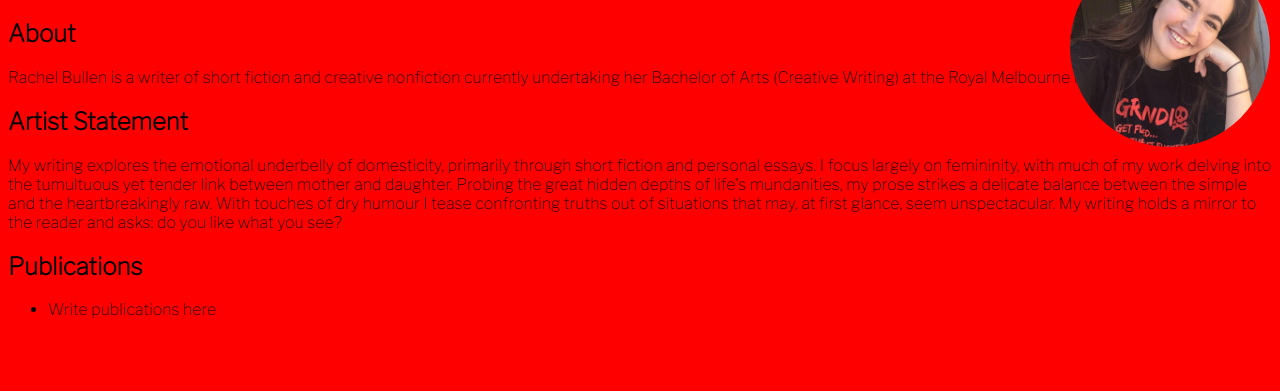
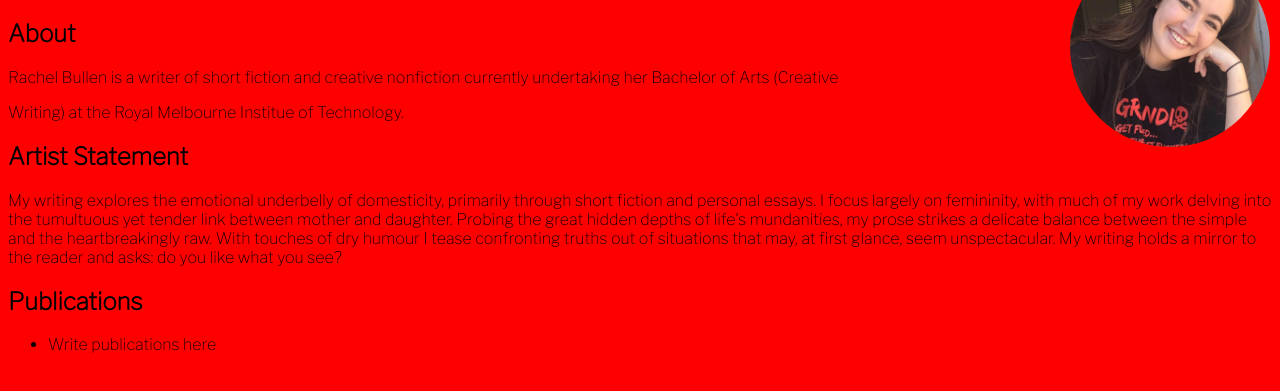
Before and after one commit to rachy-create/rachy-create.github.io, a plain HTML site: page index.html in a window 1280 px wide. Shown: the part 63-454 px from the top of the page. Drawn offline with nearby package versions, Linux system fonts and the light colour scheme; files whose address does not match are found by name.

Commit message:
Update index.html

```diff
--- a/index.html
+++ b/index.html
@@ -17,7 +17,8 @@
 <body>
     <h1>Rachel Bullen</h1>
     <h2>About</h2>
-    <p>Rachel Bullen is a writer of short fiction and creative nonfiction currently undertaking her Bachelor of Arts (Creative                                                       Writing) at the Royal Melbourne Institue of Technology.</p>
+    <p>Rachel Bullen is a writer of short fiction and creative nonfiction currently undertaking her Bachelor of Arts (Creative</p>
+    <p>Writing) at the Royal Melbourne Institue of Technology.</p>
     <img class="profile-image" src="img/rach.jpg" alt="Rachel Bullen" />
     <h2>Artist Statement</h2>
     <p>My writing explores the emotional underbelly of domesticity, primarily through short fiction and personal essays. I focus largely on femininity, with much of my work delving into the tumultuous yet tender link between mother and daughter. Probing the great hidden depths of life's mundanities, my prose strikes a delicate balance between the simple and the heartbreakingly raw. With touches of dry humour I tease confronting truths out of situations that may, at first glance, seem unspectacular. My writing holds a mirror to the reader and asks: do you like what you see?</p>
```
